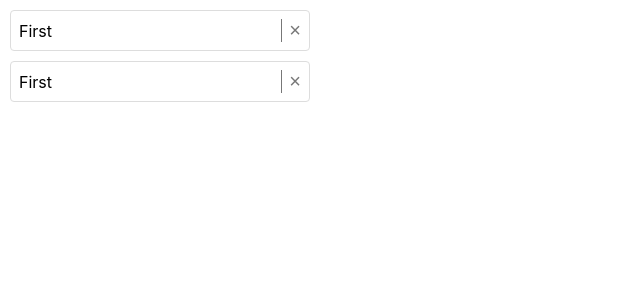
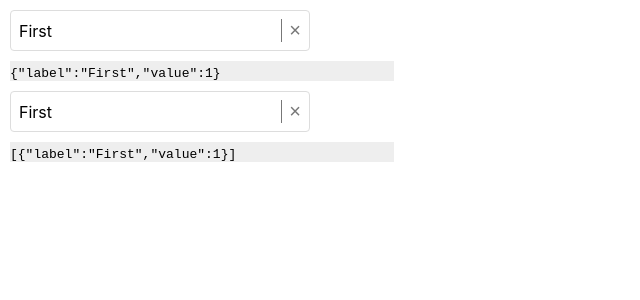
Before and after one commit to with-key/components, a Next.js app: page /select in a window 1280 px wide. Shown: the top 300 px of the page, without its empty margins (0-640 px from the left). Built offline with nearby package versions, Linux system fonts and the light colour scheme.

Commit message:
add: value

```diff
--- a/src/pages/select/index.tsx
+++ b/src/pages/select/index.tsx
@@ -1,5 +1,6 @@
 import React, { useState } from "react";
 import Select, { SelectOptions } from "../../components/Select";
+import styled from "styled-components";
 
 const options = [
   { label: "First", value: 1 },
@@ -22,6 +23,9 @@ const SelectPage = () => {
           setValue(value);
         }}
       />
+      <StCode>
+        <code>{JSON.stringify(value)}</code>
+      </StCode>
 
       <Select
         options={options}
@@ -31,8 +35,18 @@ const SelectPage = () => {
           setMulti(value);
         }}
       />
+
+      <StCode>
+        <code>{JSON.stringify(multi)}</code>
+      </StCode>
     </>
   );
 };
 
 export default SelectPage;
+
+const StCode = styled.div`
+  margin: 10px;
+  width: 30%;
+  background-color: #eee;
+`;
```
